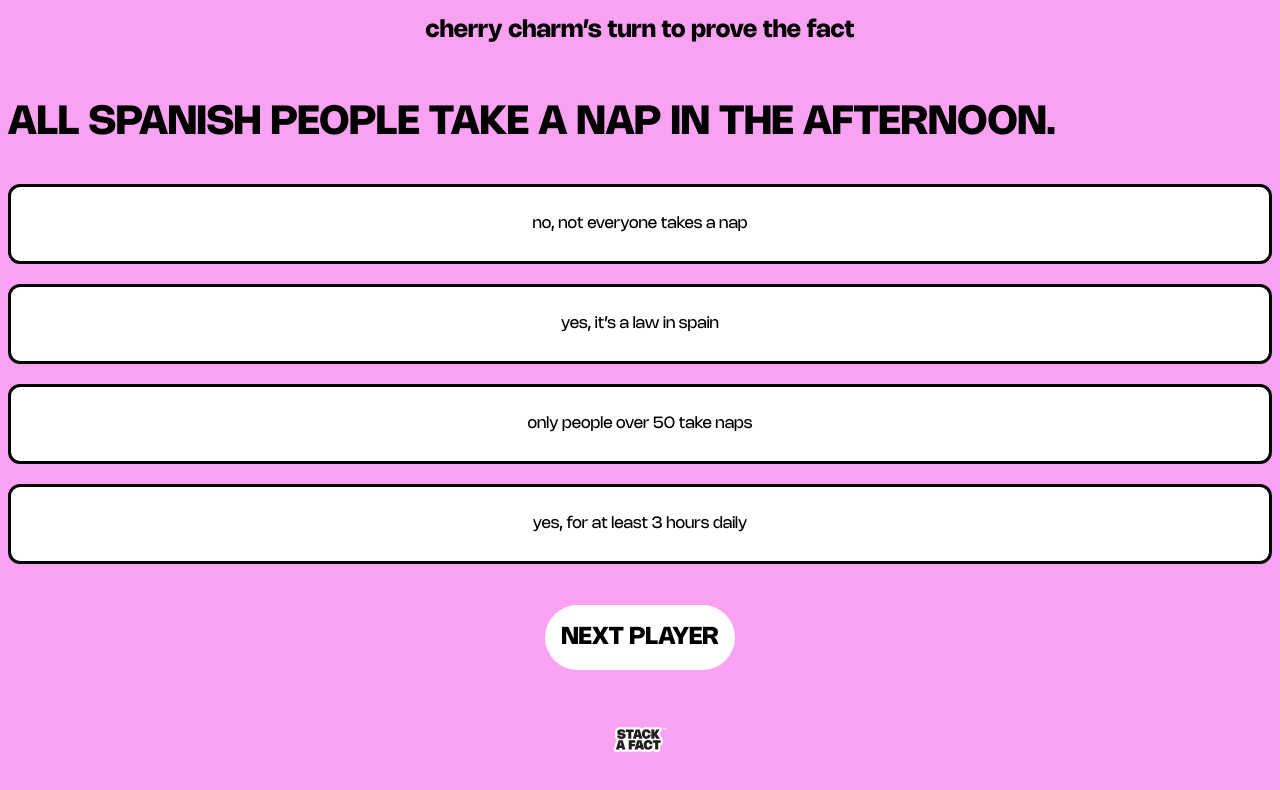
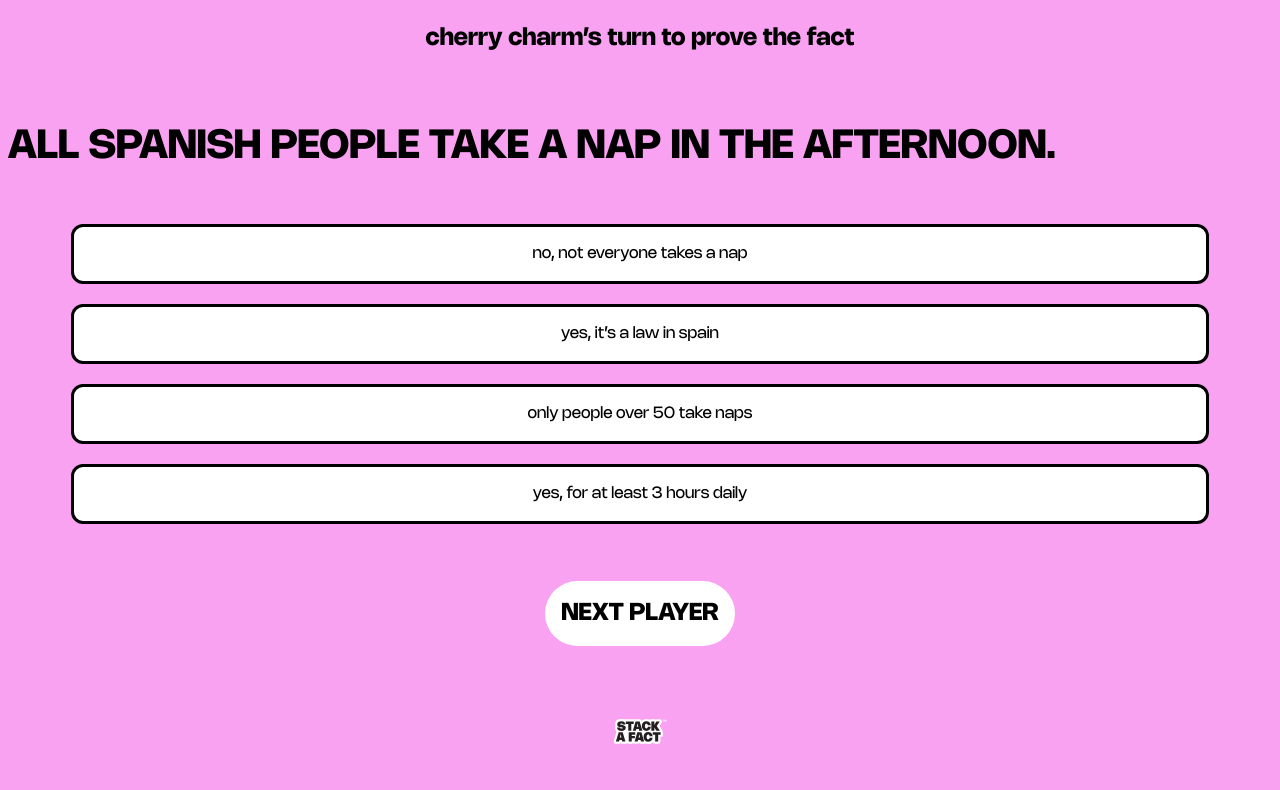
Before and after one commit to sammiadergent/stackafact, a Next.js app: page /quiz in a window 1280 px wide. Shown: the top 790 px of the page. Built offline with nearby package versions, Linux system fonts and the light colour scheme.

Commit message:
pushpush

```diff
--- a/src/styles/Quiz.module.css
+++ b/src/styles/Quiz.module.css
@@ -24,6 +24,8 @@
   text-transform: lowercase;
   color: black;
   text-align: center;
+  padding-left: 16px;
+  padding-right: 16px;
 }
 
 .big_text {
@@ -62,8 +64,8 @@
   text-align: center;
   font-family: 'Nohemi regular';
   text-transform: lowercase;
-  min-height: 80px;
-  width: 100%;
+  min-height: 60px;
+  width: 90%;
 }
 
 /* If a correct answer is selected, highlight that answer in green */
```
